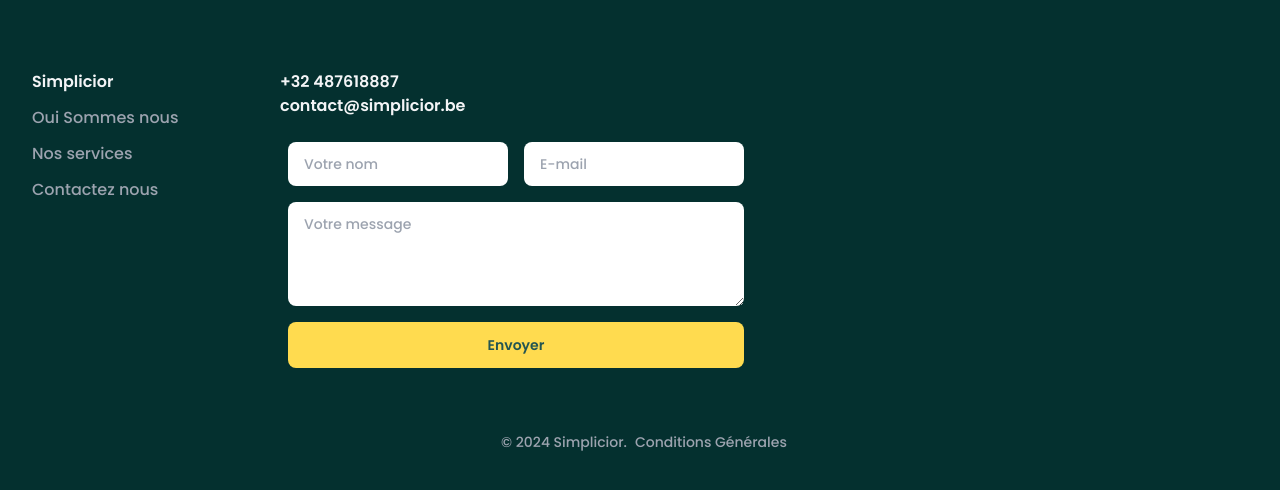
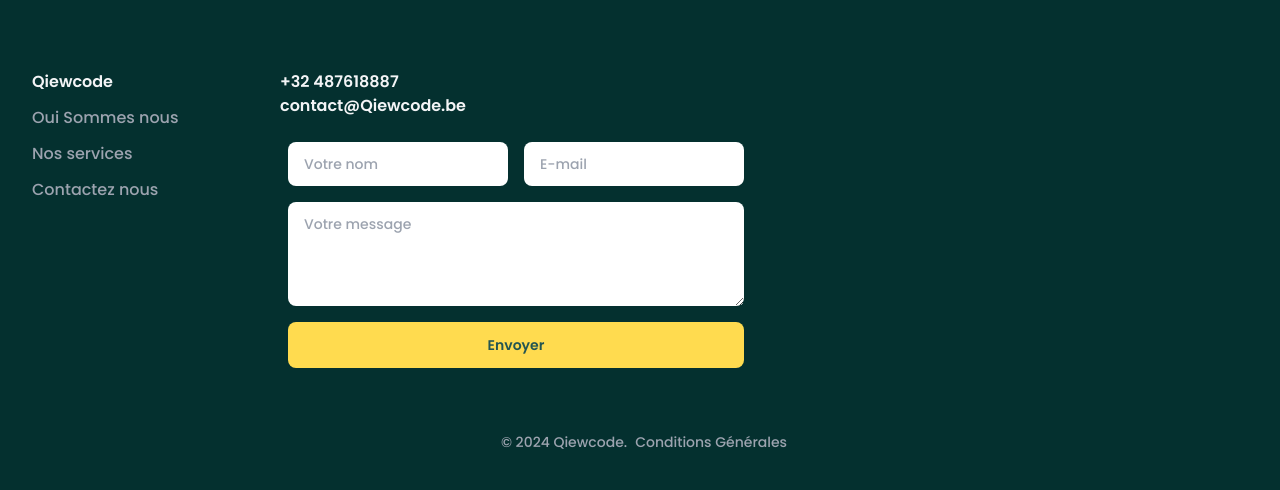
Before and after one commit to creativaPoetaLtd/simplicio-fn, a React (Vite) app: page /church/1 in a window 1280 px wide. Shown: the part 1598-2088 px from the top of the page. Built offline with nearby package versions, Linux system fonts and the light colour scheme; no server answers.

Commit message:
feat(Name): Change name to qiewcode

```diff
--- a/src/components/Footer/Footer.tsx
+++ b/src/components/Footer/Footer.tsx
@@ -6,7 +6,7 @@
             <div className="mt-auto w-full max-w-[85rem] py-10 px-4 sm:px-6 lg:px-8 lg:pt-20 mx-auto">
                 <div className="grid grid-cols-2 md:grid-cols-4 lg:grid-cols-5 gap-6">
                     <div className="col-span-1">
-                        <h4 className="font-semibold text-gray-100">Simplicior</h4>
+                        <h4 className="font-semibold text-gray-100">Qiewcode</h4>
                         <div className="mt-3 grid space-y-3">
                             <p><Link className="inline-flex gap-x-2 text-gray-400 hover:text-gray-200" to="/">Oui Sommes nous</Link></p>
                             <p><Link className="inline-flex gap-x-2 text-gray-400 hover:text-gray-200" to="/#about">Nos services</Link></p>
@@ -16,7 +16,7 @@
 
                     <div className="col-span-2">
                         <h4 className="font-semibold text-gray-100">+32 487618887</h4>
-                        <h4 className="font-semibold text-gray-100">contact@simplicior.be</h4>
+                        <h4 className="font-semibold text-gray-100">contact@Qiewcode.be</h4>
                         <form>
                             <div className="mt-4 flex flex-col gap-4 p-2 w-full">
                                 <div className="flex flex-col lg:flex-row lg:gap-4 w-full">
@@ -42,7 +42,7 @@
                 </div>
 
                 <div className="mt-5 sm:mt-12 flex items-center justify-between lg:justify-center">
-                    <p className="text-sm text-gray-400 lg:p-2">© 2024 Simplicior.</p>
+                    <p className="text-sm text-gray-400 lg:p-2">© 2024 Qiewcode.</p>
                     <p className="text-sm text-gray-400">
                         <Link className="text-gray-400 hover:text-gray-200" to="/conditions-generales">
                             Conditions Générales
--- a/src/components/Navbar/Navbar.tsx
+++ b/src/components/Navbar/Navbar.tsx
@@ -53,7 +53,7 @@
 
                 <div className={`absolute inset-x-0 z-20 w-full px-6 py-4 lg:hidden transition-all duration-300 ease-in-out bg-[rgb(4,48,47)] md:bg-transparent md:relative md:w-auto ${isLogoMenuOpen ? 'translate-x-0 opacity-100' : 'opacity-0 md:opacity-100 -translate-x-full md:translate-x-0'}`}>
                     <div className="flex flex-col md:flex-row md:mx-6">
-                        <Link className="my-2 text-gray-200 transition-colors duration-300 transform hover:text-[#1c857e] md:mx-4 md:my-0" to="/">Simplicior <br />
+                        <Link className="my-2 text-gray-200 transition-colors duration-300 transform hover:text-[#1c857e] md:mx-4 md:my-0" to="/">Qiewcode <br />
                             <span className='px-4'>Oui sommes nous?</span></Link>
                         <Link className="my-2 text-gray-200 transition-colors duration-300 transform hover:text-[#1c857e] md:mx-4 md:my-0" to="/#contact">Nous contacter</Link>
                         {/* <a className="my-2 text-gray-200 transition-colors duration-300 transform hover:text-[#1c857e] md:mx-4 md:my-0" href="#blog">Blog</a> */}
```
